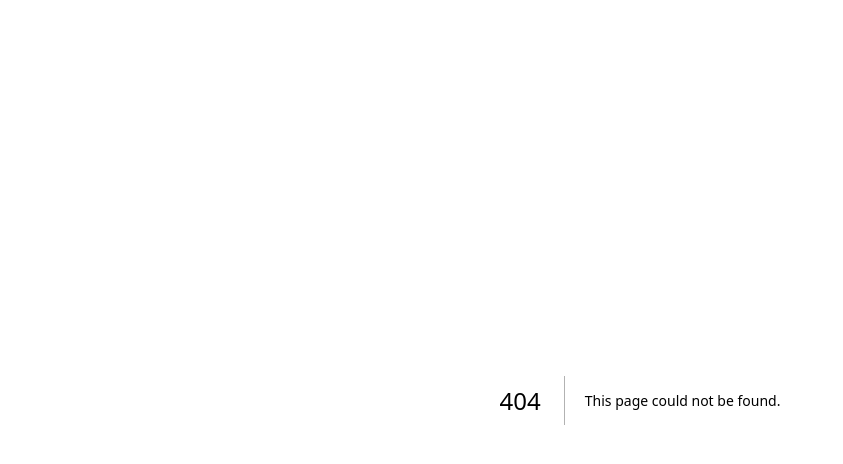
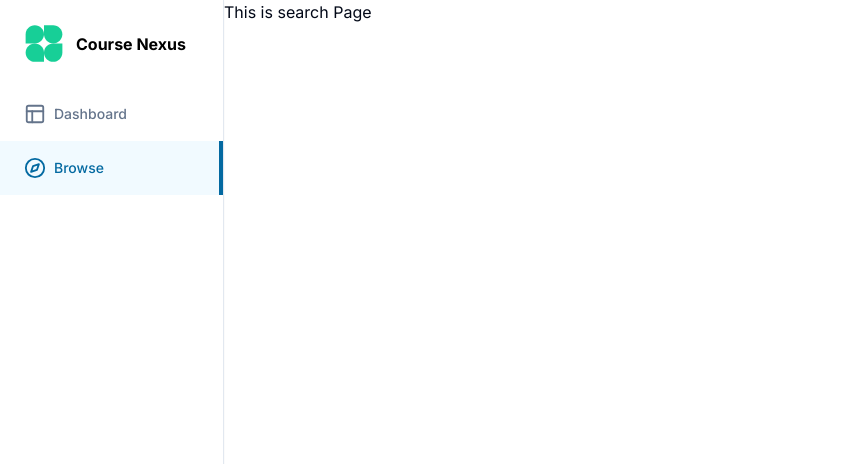
Before and after one commit to VinayakaHegade/course-nexus, a Next.js app: page /search in a window 1280 px wide. Before the commit this address had no page. Shown: the top 464 px of the page, without its empty margins (0-843 px from the left). Built offline with nearby package versions, Linux system fonts and the light colour scheme.

Commit message:
feat: add search route

```diff
--- /dev/null
+++ b/app/(dashboard)/(routes)/search/page.tsx
@@ -0,0 +1,5 @@
+const SearchPage = () => {
+  return <div>This is search Page</div>;
+};
+
+export default SearchPage;
--- a/app/(dashboard)/layout.tsx
+++ b/app/(dashboard)/layout.tsx
@@ -6,7 +6,7 @@ const DashboardLayout = ({ children }: { children: React.ReactNode }) => {
       <section className="hidden md:flex h-full w-56 flex-col fixed inset-y-0 z-50">
         <SideBar />
       </section>
-      {children}
+      <main className="md:pl-56 h-full">{children}</main>
     </div>
   );
 };
```
